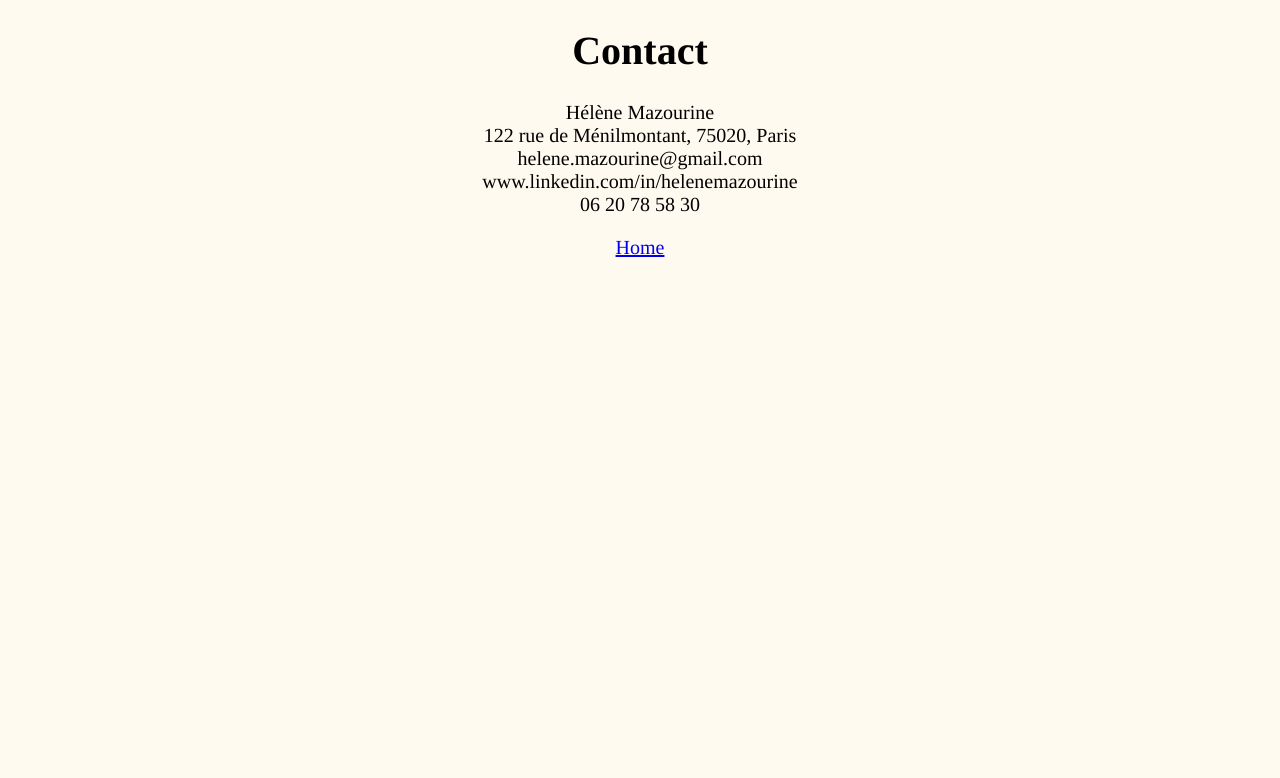
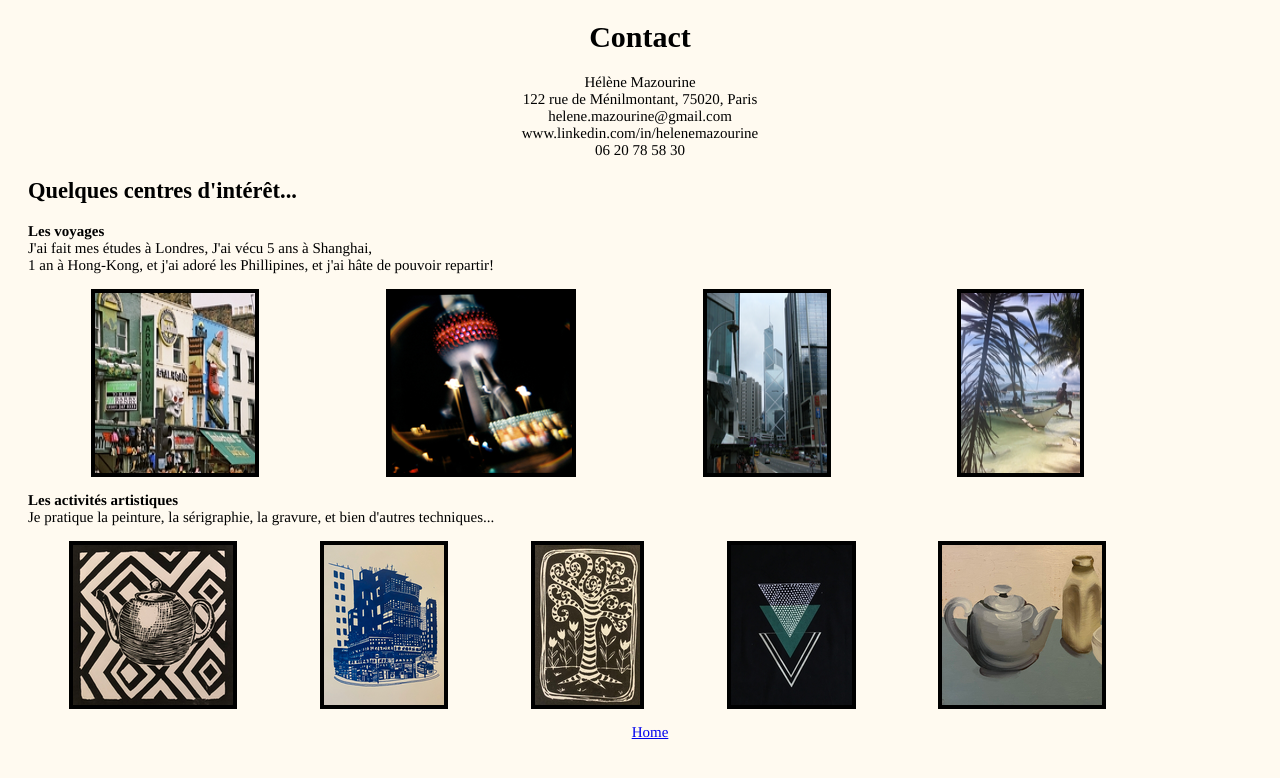
Before and after one commit to Helen-122/CV_Numerique1, a plain HTML site: page contact.html in a window 1280 px wide. Drawn offline with Linux system fonts and the light colour scheme; files whose address does not match are found by name.

Commit message:
CV_numerique_version_3

```diff
--- a/assets/css/style_accueil.css
+++ b/assets/css/style_accueil.css
@@ -5,11 +5,13 @@ body
   font-family: "Cochin", Arial, sans-serif;
   color: #000000;
 }
-h1, h2{
+h1{
   text-align: center;
+  font-size: 58px;
 }
-h1{
-  font-size: 4em;
+h2{
+  font-size: 24px;
+  text-align: center;
 }
 .container
 {
--- a/assets/css/style_contact.css
+++ b/assets/css/style_contact.css
@@ -2,9 +2,38 @@
 body{
   background-color: #FFFAF0;
   font-family: "Times", Arial, sans-serif;
-  font-size: 20px;
   color: #000000;
 }
-.bloc_text{
+h1, h2
+{
+  font-family: "Cochin"
+}
+.contact
+{
+  text-align: center;
+  font-size: 15px;
+}
+.text
+{
+  font-size: 15px;
+  margin-left: 20px;
+}
+.home
+{
   text-align: center;
 }
+.container
+{
+  width: 90%;
+  display: flex;
+  justify-content: space-around;
+}
+.photo_formation
+{
+  width: 50px;
+  height: 50px;
+}
+img
+{
+  border: solid 4px #000000;
+}
--- a/assets/css/style_enseignement.css
+++ b/assets/css/style_enseignement.css
@@ -8,6 +8,7 @@ body{
   h1{
     text-align: center;
     font-size: 3em;
+    font-family: "Cochin"
   }
   .flex-container
   {
--- a/assets/css/style_evenementiel.css
+++ b/assets/css/style_evenementiel.css
@@ -8,6 +8,7 @@ body{
 h1{
   text-align: center;
   font-size: 3em;
+  font-family: "Cochin"
 }
 .flex-container
 {
--- a/assets/css/style_formation.css
+++ b/assets/css/style_formation.css
@@ -6,7 +6,8 @@ body{
   color: #000000;
 }
 h1{
-  font-size: 3em;
+  font-size: 48px;
+  font-family: "Cochin"
 }
 .bloc_text{
   text-align: center;
--- a/assets/css/style_web.css
+++ b/assets/css/style_web.css
@@ -1,7 +1,7 @@
 /* feuille de style de la page "web"*/
 body{
   background-color: #FFFAF0;
-  font-family: "Times", Arial, sans-serif;
+  font-family: "Cochin", Arial, sans-serif;
   font-size: 16px;
   color: #000000;
 }
--- a/contact.html
+++ b/contact.html
@@ -6,14 +6,36 @@
   <title>Contact_Divers</title>
 </head>
 <body>
-  <div class="bloc_text">
+  <div class="contact">
     <h1>Contact</h1>
     <p>Hélène Mazourine<br>
       122 rue de Ménilmontant, 75020, Paris<br>
       helene.mazourine@gmail.com<br>
       www.linkedin.com/in/helenemazourine<br>
       06 20 78 58 30 </p>
-      <a href="/Users/Helene/Documents/ExercicesDesCodeuses/CV_numerique/index.html">Home</a>
     </div>
-  </body>
-  </html>
+    <div class="text">
+      <h2>Quelques centres d'intérêt...</h2>
+      <p><strong>Les voyages</strong><br>
+        J'ai fait mes études à Londres, J'ai vécu 5 ans à Shanghai,<br>
+        1 an à Hong-Kong, et j'ai adoré les Phillipines, et j'ai hâte de pouvoir repartir!</p>
+        <div class="container">
+          <img src="/Users/Helene/Documents/ExercicesDesCodeuses/CV_numerique/assets/Photos_CV/ldn.png">
+          <img src="/Users/Helene/Documents/ExercicesDesCodeuses/CV_numerique/assets/Photos_CV/pearl.png">
+          <img src="/Users/Helene/Documents/ExercicesDesCodeuses/CV_numerique/assets/Photos_CV/hk.png">
+          <img src="/Users/Helene/Documents/ExercicesDesCodeuses/CV_numerique/assets/Photos_CV/philip.png">
+        </div>
+        <p><strong>Les activités artistiques</strong><br>
+          Je pratique la peinture, la sérigraphie, la gravure, et bien d'autres techniques...</p>
+          <div class="container">
+            <img src="/Users/Helene/Documents/ExercicesDesCodeuses/CV_numerique/assets/Photos_CV/tea.png">
+            <img src="/Users/Helene/Documents/ExercicesDesCodeuses/CV_numerique/assets/Photos_CV/immeuble.png".png">
+            <img src="/Users/Helene/Documents/ExercicesDesCodeuses/CV_numerique/assets/Photos_CV/arbre.png".png">
+            <img src="/Users/Helene/Documents/ExercicesDesCodeuses/CV_numerique/assets/Photos_CV/triangle.png".png">
+            <img src="/Users/Helene/Documents/ExercicesDesCodeuses/CV_numerique/assets/Photos_CV/thehiere.png".png">
+          </div>
+          <div class="home">
+            <p><a href="/Users/Helene/Documents/ExercicesDesCodeuses/CV_numerique/index.html">Home</a></p>
+          </div>
+        </body>
+        </html>
```
Also changed, not shown: enseignement.html (+2 -2 lines), assets/Photos_CV/arbre.png (added), assets/Photos_CV/hk.png (added), assets/Photos_CV/immeuble.png (added), assets/Photos_CV/ldn.png (added), assets/Photos_CV/philip.png (added), assets/Photos_CV/tea.png (added), assets/Photos_CV/thehiere.png (added), assets/Photos_CV/triangle.png (added).
